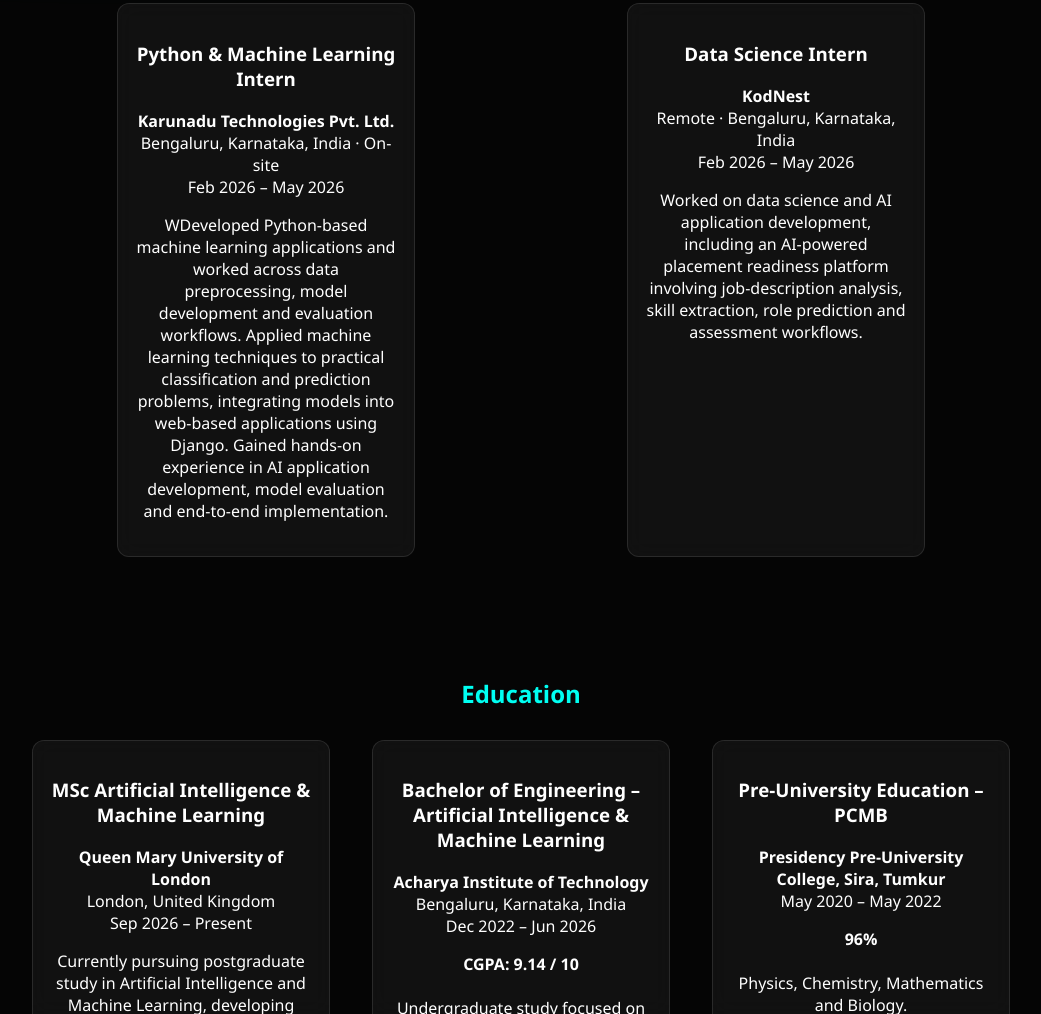
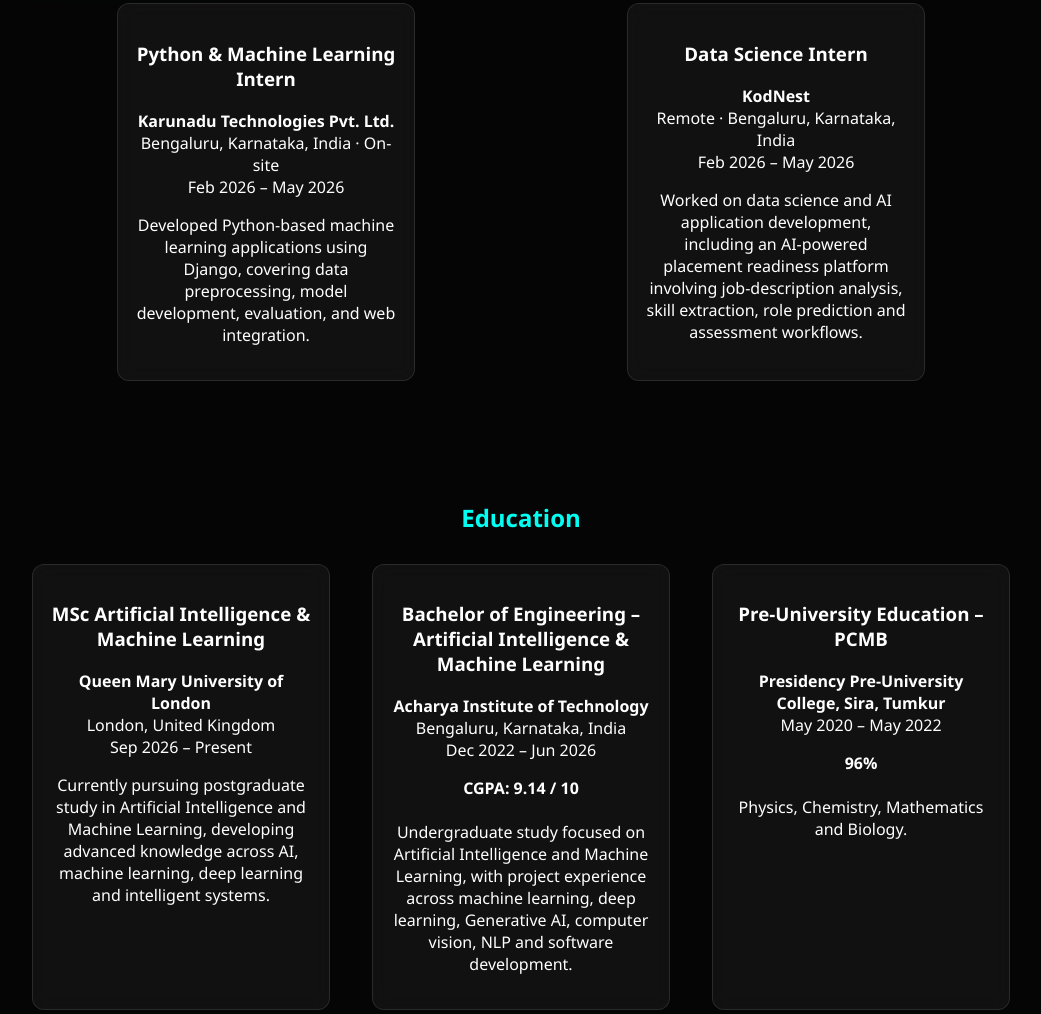
Before and after one commit to harshitha-urss/harshitha-portfolio, a plain HTML site: page index.html in a window 1280 px wide. Shown: the part 911-1925 px from the top of the page, without its empty margins (119-1160 px from the left). Drawn offline with Linux system fonts and the light colour scheme.

Commit message:
Refine machine learning experience and skills section
Condensed descriptions of machine learning experience and skills.

```diff
--- a/index.html
+++ b/index.html
@@ -112,11 +112,7 @@
             </p>
 
             <p>
-                WDeveloped Python-based machine learning applications and worked across data preprocessing, model development and evaluation workflows.
-
-               Applied machine learning techniques to practical classification and prediction problems, integrating models into web-based applications using Django.
-
-               Gained hands-on experience in AI application development, model evaluation and end-to-end implementation.
+                Developed Python-based machine learning applications using Django, covering data preprocessing, model development, evaluation, and web integration.
             </p>
 
         </div>
@@ -297,32 +293,21 @@
     <div class="skills-grid">
 
         <div class="skill-card glass">
-
             <h3>Programming</h3>
-
-            <p>
-                Python
-            </p>
-
+            <p>Python</p>
         </div>
 
-
         <div class="skill-card glass">
-
             <h3>AI & Machine Learning</h3>
-
             <p>
                 Machine Learning · Deep Learning · Generative AI ·
                 Computer Vision · NLP
             </p>
-
         </div>
 
     </div>
 
 </section>
-
-
 <!-- =====================================================
      AI / ML PROJECTS
 ===================================================== -->
```
